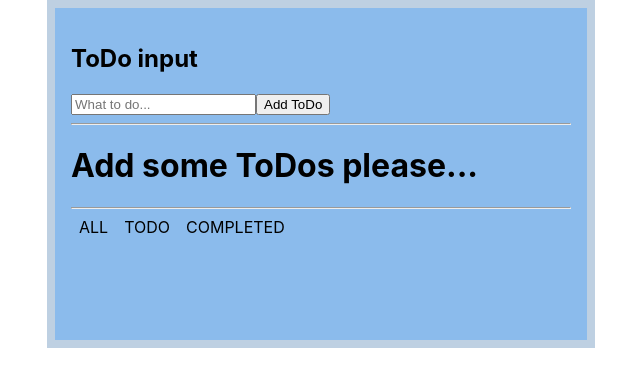
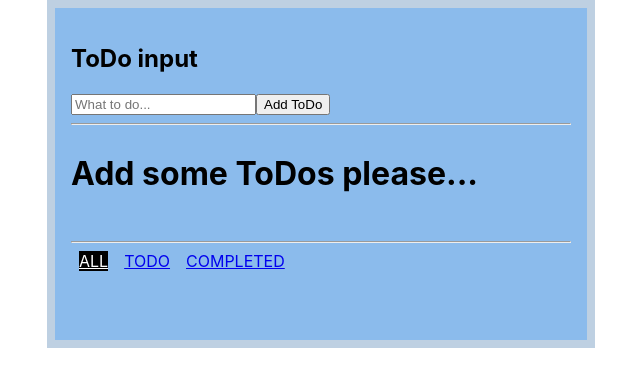
Before and after one commit to khazaddoom/todos-hooks, a React (Create React App) app: page / in a window 1280 px wide. Shown: the top 386 px of the page, without its empty margins (319-959 px from the left). Built offline with nearby package versions, Linux system fonts and the light colour scheme.

Commit message:
completed all tasks

```diff
--- a/src/components/FilterToDos.js
+++ b/src/components/FilterToDos.js
@@ -1,18 +1,20 @@
 import React from 'react';
-import { useDispatch } from 'react-redux';
+import { useDispatch, useSelector } from 'react-redux';
 import { selectFilter } from '../redux/actions';
 
 const FilterToDos = () => {
 
     const dispatch = useDispatch();
+    const filter = useSelector(state => state.selectedFilter)
 
     return(
         <React.Fragment>
-            <a onClick={() => dispatch(selectFilter('ALL'))}>ALL</a>
-            <a onClick={() => dispatch(selectFilter('TODO'))}>TODO</a>
-            <a onClick={() => dispatch(selectFilter('DONE'))}>COMPLETED</a>
+            <a href="#ALL" onClick={() => dispatch(selectFilter('ALL'))} className={filter === 'ALL'? 'selected': 'regular'}>ALL</a>
+            <a href="#TODO" onClick={() => dispatch(selectFilter('TODO'))} className={filter === 'TODO'? 'selected': 'regular'}>TODO</a>
+            <a href="#DONE" onClick={() => dispatch(selectFilter('DONE'))} className={filter === 'DONE'? 'selected': 'regular'}>COMPLETED</a>
         </React.Fragment>
     )
 }
 
+
 export default FilterToDos;
--- a/src/components/ToDo.js
+++ b/src/components/ToDo.js
@@ -1,12 +1,14 @@
-import React, { useState } from 'react'
+import React, { useState, useEffect } from 'react'
 import { useDispatch } from 'react-redux';
 import { selectFilter, toggleToDo } from '../redux/actions';
 // import './ToDo.css';
 
 export default function ToDo({todo}) {
 
-    const [checked, setChecked] = useState(false);
+    const [checked, setChecked] = useState(todo.isCompleted);
     const dispatch = useDispatch();
+
+
 
     const handleChange = (e) => {
         setChecked(!checked)
--- a/src/components/ToDos.js
+++ b/src/components/ToDos.js
@@ -7,12 +7,21 @@ const ToDos =  ()  => {
     let todos = useSelector(state => [...state.todos])
     const filter = useSelector(state => state.selectedFilter)
 
+    switch(filter) {
+        case 'TODO': todos = todos.filter(todo => !todo.isCompleted); break;
+        case 'DONE': todos = todos.filter(todo => todo.isCompleted); break;
+        default: break;
+    }
+
     if(todos.length > 0)
         return (
-            todos.map(todo => <ToDo key={todo.id} todo={todo}/>)
+            <div className="list_container">
+                { todos.map(todo => <ToDo key={todo.id} todo={todo}/>) }
+            </div>
+
         );
     else
-        return(<h1>Add some ToDos please... </h1>)
+        return(<div className="list_container"><h1>Add some ToDos please... </h1></div>)
 
 }
 
--- a/src/index.css
+++ b/src/index.css
@@ -10,6 +10,12 @@ body {
 code {
   font-family: source-code-pro, Menlo, Monaco, Consolas, 'Courier New',
     monospace;
+}
+
+
+.list_container {
+  height: 100px;
+  overflow-y: scroll;
 }
 
 a {
@@ -26,3 +32,8 @@ a {
   height: 300px;
   background-color: rgb(139, 187, 236);
 }
+
+.selected {
+  background-color: black;
+  color: white;
+}
--- a/src/redux/reducer.js
+++ b/src/redux/reducer.js
@@ -25,6 +25,12 @@ const toDosReducer = (state = initialState, action) => {
             todoToUpdate.isCompleted = !todoToUpdate.isCompleted;
             return { ...state };
 
+        case 'SELECT_FILTER':
+            return {
+                ...state,
+                selectedFilter: action.payload
+            }
+
         default: return { ...state };
     }
 }
```
